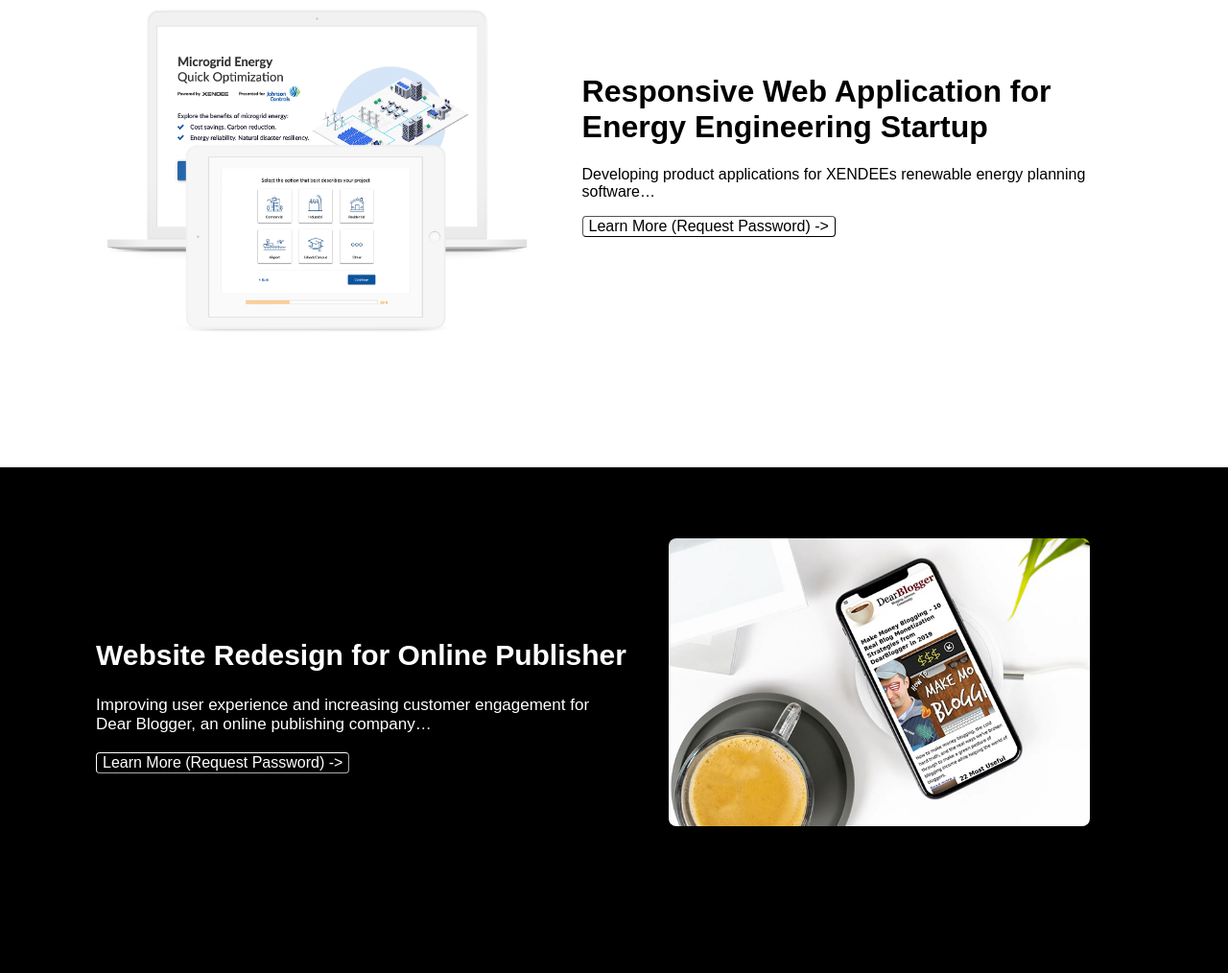
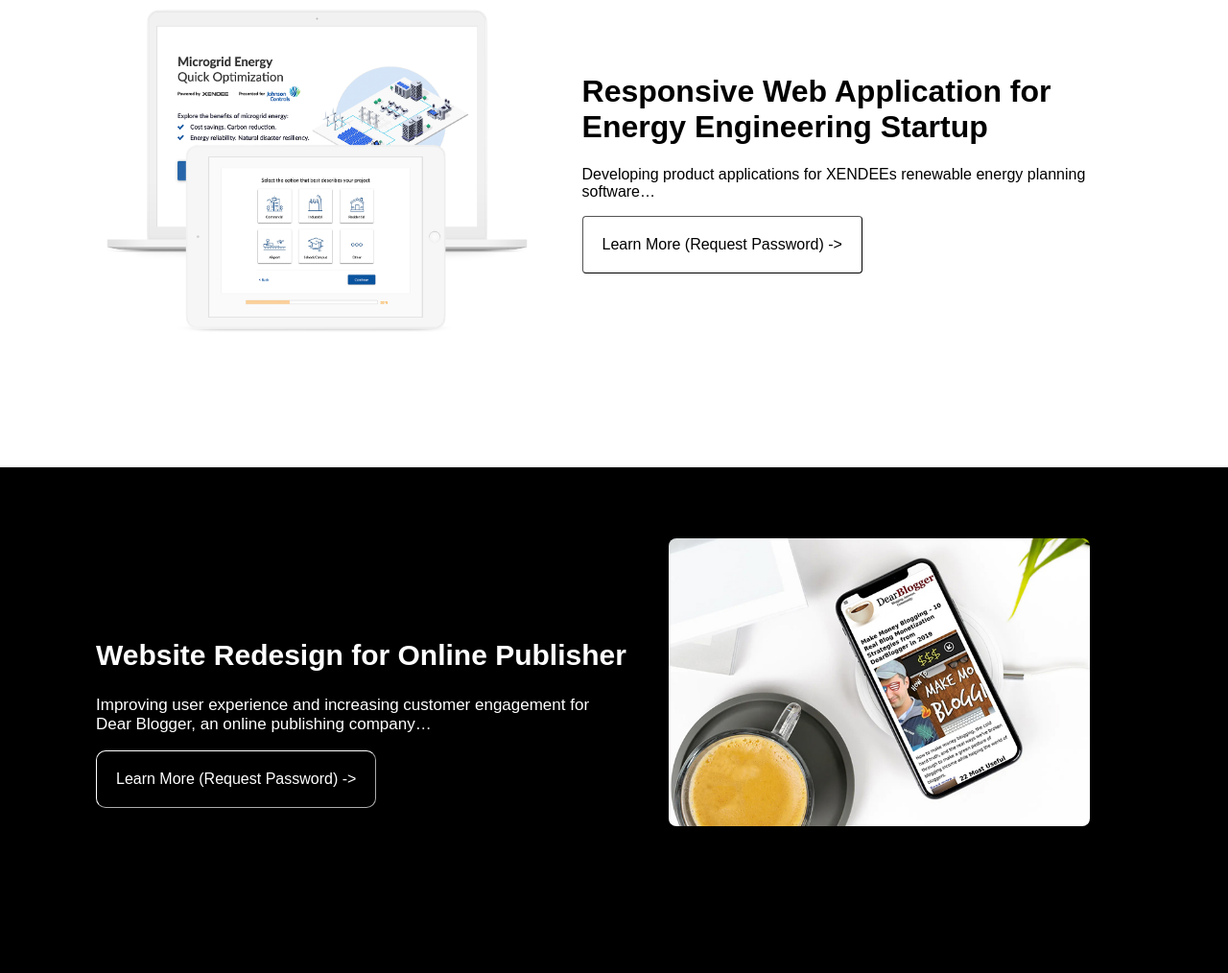
Before and after one commit to irsanrais/DeployTest, a plain HTML site: page index.html in a window 1280 px wide. Shown: the part 668-1682 px from the top of the page at 96% size. Drawn offline with Linux system fonts and the light colour scheme.

Commit message:
edit padding button

```diff
--- a/style.css
+++ b/style.css
@@ -57,6 +57,7 @@ body {
   background: rgba(212, 193, 193, 0.9);
   padding: 20px 20px;
   color: #fff;
+  border-radius: 10px;
 }
 
 .message p {
@@ -89,7 +90,7 @@ span {
 }
 
 button.button1 {
-  padding: 20px -1px 20px 20px;
+  padding: 20px;
   background-color: transparent;
   border-radius: 4px;
   border-width: 1px;
@@ -147,16 +148,18 @@ button.button1 {
 }
 
 button.button2 {
-  padding: 20px -1px 20px 20px;
   background-color: transparent;
-  border-radius: 4px;
+  border-radius: 10px;
   border-width: 1px;
   font-size: 16px;
   font-weight: normal;
   border-color: white;
   color: white;
+  padding: 20px;
 }
 
 .button2:hover {
   background-color: rgb(203, 189, 189);
 }
+
+/* akhir konten produk 2 */
```
